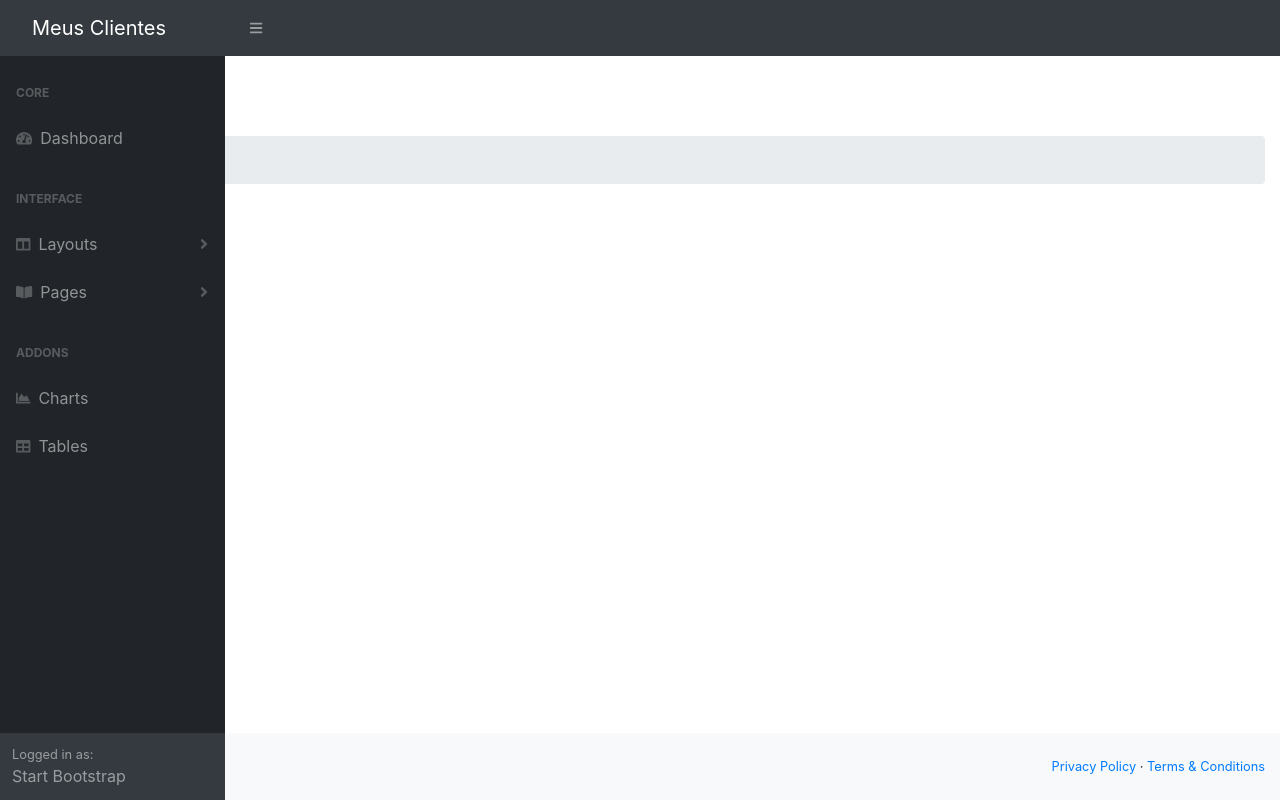
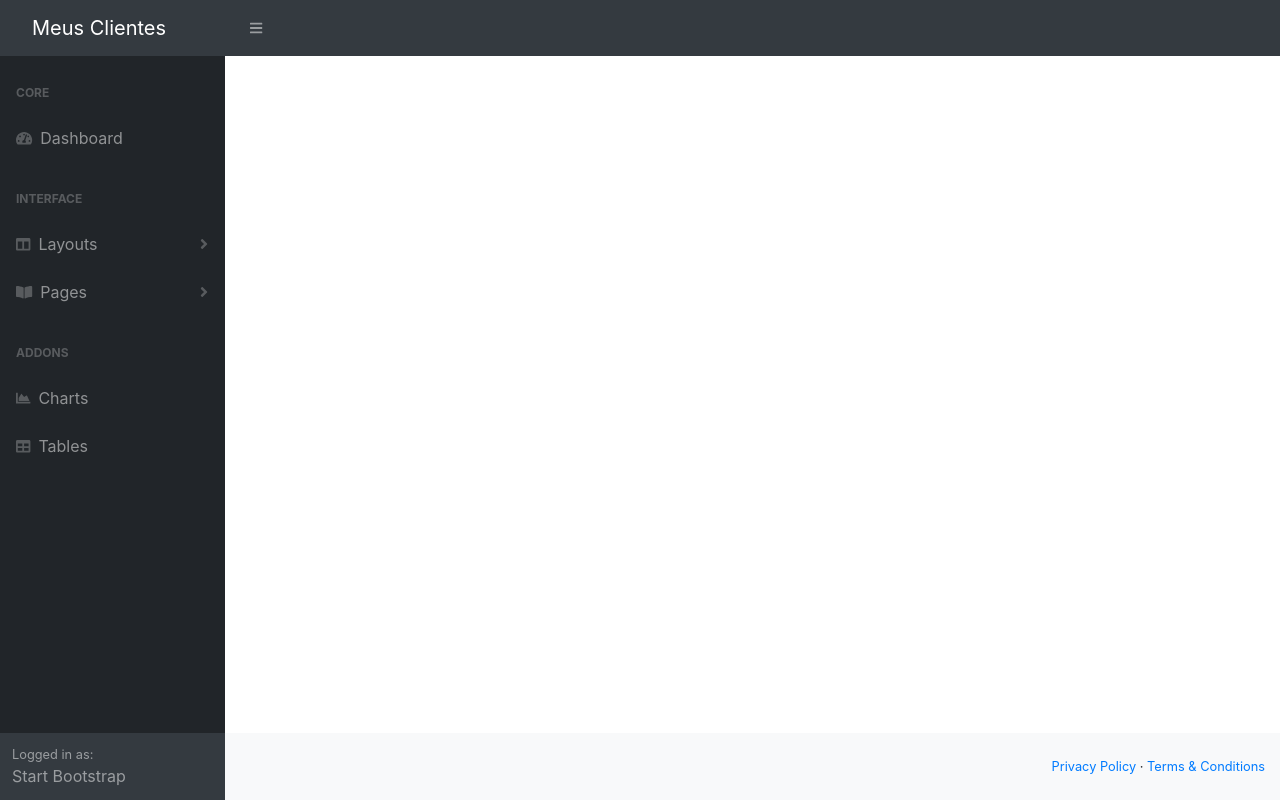
Before and after one commit to arthurBarbosa/clientes-ui-angular, an Angular app: page / in a window 1280 px wide. Built offline with nearby package versions, Linux system fonts and the light colour scheme.

Commit message:
criacao da primeira rota home

```diff
--- a/src/app/app-routing.module.ts
+++ b/src/app/app-routing.module.ts
@@ -1,7 +1,11 @@
 import { NgModule } from '@angular/core';
 import { Routes, RouterModule } from '@angular/router';
 
-const routes: Routes = [];
+import { HomeComponent} from './home/home.component'
+
+const routes: Routes = [
+  {path : 'home', component: HomeComponent}
+];
 
 @NgModule({
   imports: [RouterModule.forRoot(routes)],
--- a/src/app/app.component.html
+++ b/src/app/app.component.html
@@ -5,7 +5,7 @@
   <div id="layoutSidenav_content">
 
     <div class="container-fluid">
-      <app-home></app-home>
+      <router-outlet></router-outlet>
     </div>
 
     <app-footer></app-footer>
```
